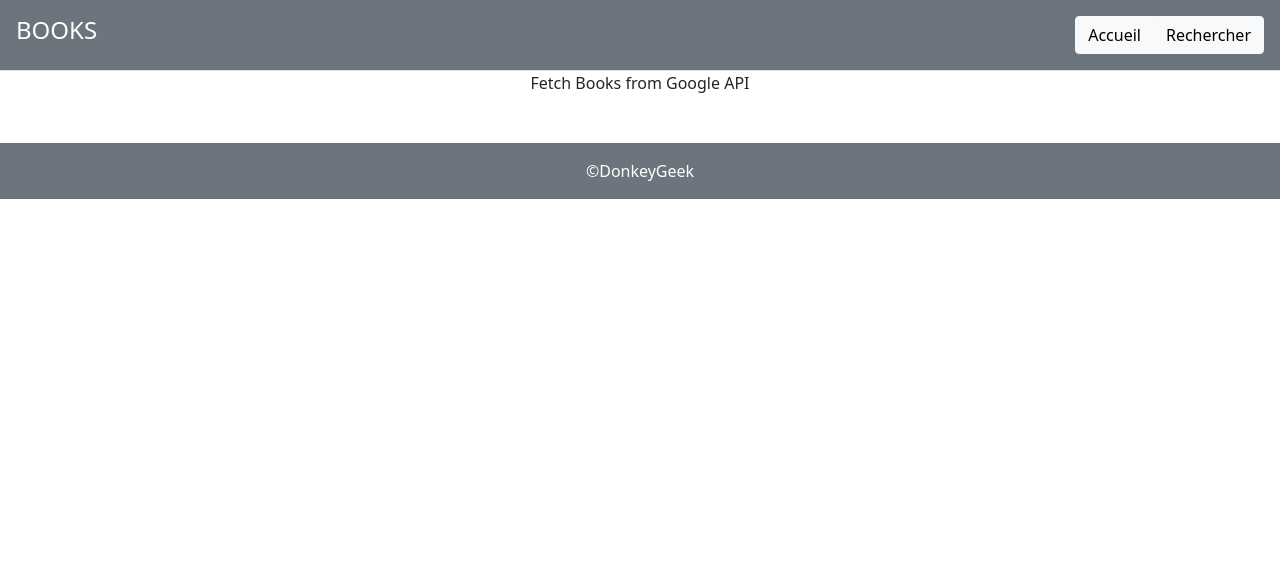
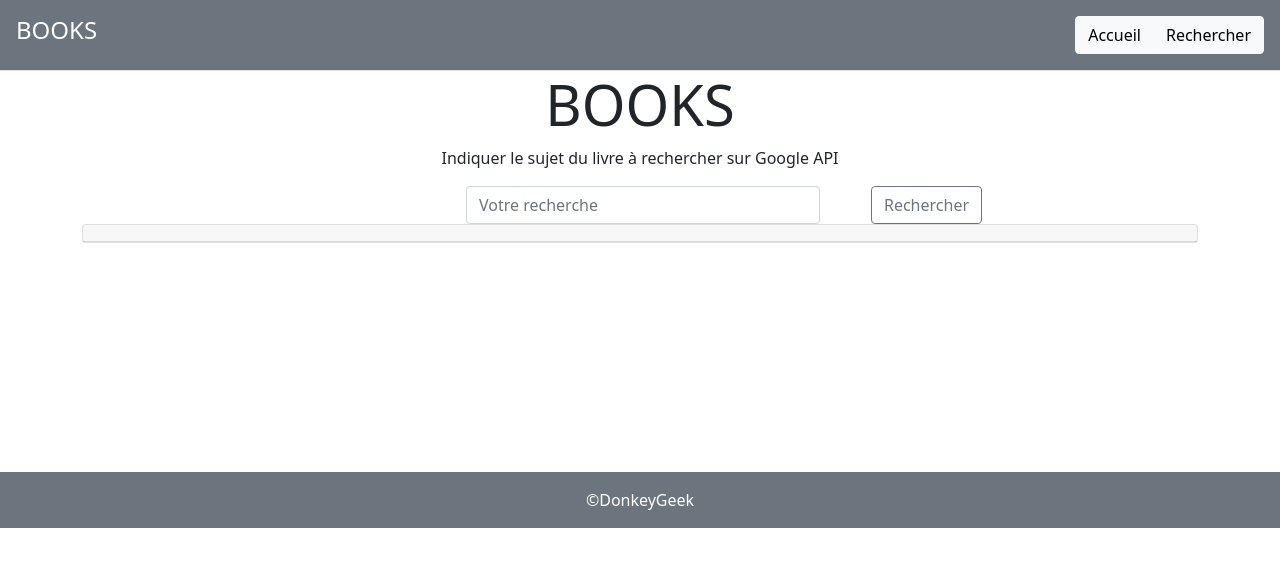
Before and after one commit to EdenSahile/my-books, a React (Create React App) app: page /search in a window 1280 px wide. Shown: the top 566 px of the page. Built offline with nearby package versions, Linux system fonts and the light colour scheme.

Commit message:
création du composant SearchBooks

```diff
--- a/src/Containers/SearchBooks.js
+++ b/src/Containers/SearchBooks.js
@@ -2,10 +2,54 @@ import React from 'react'
 
 const SearchBooks = () => {
   return (
-    <div>
-        Fetch Books from Google API
-    </div>
-  )
+    <main role="main">
+      <div className="container-fluid">
+        <div className="container text-center">
+          <h1 className="display-4">BOOKS</h1>
+          <p>Indiquer le sujet du livre à rechercher sur Google API</p>
+
+          <form className="form-inline justify-content-center">
+            <div className="row offset-md-4">
+              <div className="col-md-6">
+                <input
+                  type="text"
+                  className="form-control"
+                  placeholder="Votre recherche"
+                  required
+                />
+              </div>
+
+              <div className="col-md-3">
+                <button className="btn btn-outline-secondary">
+                  Rechercher
+                </button>
+              </div>
+            </div>
+          </form>
+        </div>
+      </div>
+
+      <div className="container" style={{ minHeight: "200px" }}>
+        <div className='accordion'>
+          <div className='card mb-2'>
+            <div className='card-header'>
+              <div className='collapse' data-parent='accordion'>
+                <div className='card-body'>
+                  {/*
+                  -image si on a
+                  - titre du livre
+                  -description
+                  -btn plus d'infos
+                  - btn enregistrer
+                   */}
+                  </div>
+                </div>
+              </div>
+            </div>
+          </div>
+      </div>
+    </main>
+  );
 }
 
 export default SearchBooks
```
